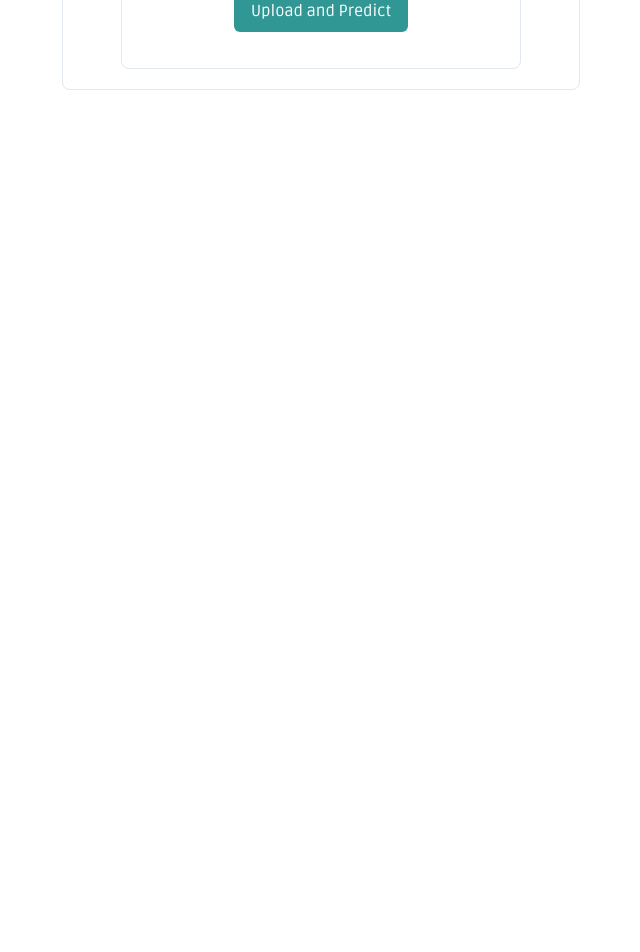
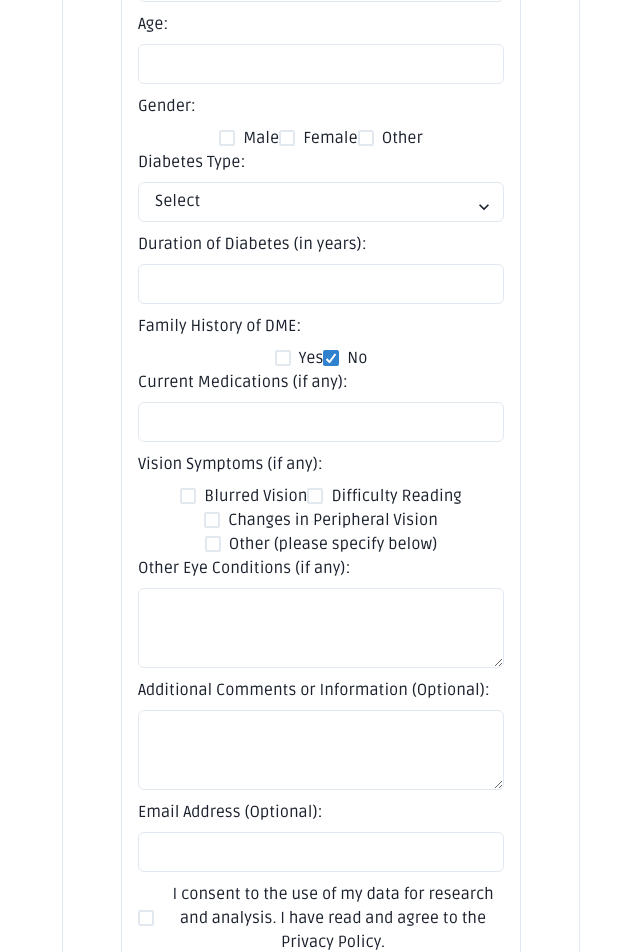
Before and after one commit to dgbkn/DME, a React (Vite) app in the folder frontend/dme_front/: page / in a window 1280 px wide. Shown: the part 1680-2632 px from the top of the page, without its empty margins (319-959 px from the left). Before the commit the page ends 1770 px from the top, so only its background shows below. Built offline with nearby package versions, Linux system fonts and the light colour scheme; a web font is replaced by a local one.

Commit message:
form made

```diff
--- a/frontend/dme_front/src/Home.jsx
+++ b/frontend/dme_front/src/Home.jsx
@@ -1,5 +1,6 @@
 import { Box, Container, Heading } from "@chakra-ui/react";
 import ImageUploadForm from "./components/ImageUploadForm";
+import DMEForm from "./components/DMEForm";
 
 function Home() {
   return (
@@ -232,7 +233,7 @@ function Home() {
           <Heading as="h1" size="xl" textAlign="center">
             Upload Image
           </Heading>
-          <ImageUploadForm />
+          <DMEForm />
         </Box>
       </Container>
     </>
--- /dev/null
+++ b/frontend/dme_front/src/components/DMEForm.jsx
@@ -0,0 +1,158 @@
+import  { useState } from 'react';
+import { Box, Button, Checkbox, FormControl, FormLabel, Input, Select, Text, Textarea, Center } from '@chakra-ui/react';
+import ImageUploadForm from './ImageUploadForm';
+
+const DMEForm = () => {
+
+    const [submitted, setSubmitted] = useState(false);
+
+
+    const [formData, setFormData] = useState({
+        name: '',
+        age: '',
+        gender: '',
+        diabetesType: '',
+        duration: '',
+        familyHistory: false,
+        medications: '',
+        visionSymptoms: [],
+        otherEyeConditions: '',
+        additionalComments: '',
+        email: '',
+        consent: false,
+    });
+
+    const handleInputChange = (e) => {
+        const { name, value, type, checked } = e.target;
+        setFormData((prevData) => ({
+            ...prevData,
+            [name]: type === 'checkbox' ? checked : value,
+        }));
+    };
+
+    const handleSubmit = (e) => {
+        e.preventDefault();
+        setSubmitted(true);
+
+        // You can handle the form submission here
+        console.log(formData);
+    };
+
+    return (
+        <>
+
+            {!submitted ? (
+                <Center>
+                    <Box p={4} borderWidth="1px" borderRadius="lg" width="400px">
+                        <form onSubmit={handleSubmit}>
+                            <FormControl>
+                                <FormLabel>Name (Optional):</FormLabel>
+                                <Input type="text" name="name" value={formData.name} onChange={handleInputChange} />
+                            </FormControl>
+
+                            <FormControl>
+                                <FormLabel>Age:</FormLabel>
+                                <Input type="number" name="age" value={formData.age} onChange={handleInputChange} />
+                            </FormControl>
+
+                            <FormControl>
+                                <FormLabel>Gender:</FormLabel>
+                                <Checkbox name="gender" value="Male" isChecked={formData.gender === 'Male'} onChange={handleInputChange}>
+                                    Male
+                                </Checkbox>
+                                <Checkbox name="gender" value="Female" isChecked={formData.gender === 'Female'} onChange={handleInputChange}>
+                                    Female
+                                </Checkbox>
+                                <Checkbox name="gender" value="Other" isChecked={formData.gender === 'Other'} onChange={handleInputChange}>
+                                    Other
+                                </Checkbox>
+                            </FormControl>
+
+                            <FormControl>
+                                <FormLabel>Diabetes Type:</FormLabel>
+                                <Select name="diabetesType" value={formData.diabetesType} onChange={handleInputChange}>
+                                    <option value="">Select</option>
+                                    <option value="Type 1">Type 1</option>
+                                    <option value="Type 2">Type 2</option>
+                                </Select>
+                            </FormControl>
+
+                            <FormControl>
+                                <FormLabel>Duration of Diabetes (in years):</FormLabel>
+                                <Input type="number" name="duration" value={formData.duration} onChange={handleInputChange} />
+                            </FormControl>
+
+                            <FormControl>
+                                <FormLabel>Family History of DME:</FormLabel>
+                                <Checkbox name="familyHistory" isChecked={formData.familyHistory} onChange={handleInputChange}>
+                                    Yes
+                                </Checkbox>
+                                <Checkbox name="familyHistory" isChecked={!formData.familyHistory} onChange={handleInputChange}>
+                                    No
+                                </Checkbox>
+                            </FormControl>
+
+                            <FormControl>
+                                <FormLabel>Current Medications (if any):</FormLabel>
+                                <Input type="text" name="medications" value={formData.medications} onChange={handleInputChange} />
+                            </FormControl>
+
+                            <FormControl>
+                                <FormLabel>Vision Symptoms (if any):</FormLabel>
+                                <Checkbox name="visionSymptoms" value="Blurred Vision" isChecked={formData.visionSymptoms.includes('Blurred Vision')} onChange={handleInputChange}>
+                                    Blurred Vision
+                                </Checkbox>
+                                <Checkbox name="visionSymptoms" value="Difficulty Reading" isChecked={formData.visionSymptoms.includes('Difficulty Reading')} onChange={handleInputChange}>
+                                    Difficulty Reading
+                                </Checkbox>
+                                <Checkbox name="visionSymptoms" value="Changes in Peripheral Vision" isChecked={formData.visionSymptoms.includes('Changes in Peripheral Vision')} onChange={handleInputChange}>
+                                    Changes in Peripheral Vision
+                                </Checkbox>
+                                <Checkbox name="visionSymptoms" value="Other" isChecked={formData.visionSymptoms.includes('Other')} onChange={handleInputChange}>
+                                    Other (please specify below)
+                                </Checkbox>
+                            </FormControl>
+
+                            {formData.visionSymptoms.includes('Other') && (
+                                <FormControl>
+                                    <FormLabel>Specify Other Vision Symptoms:</FormLabel>
+                                    <Textarea name="visionSymptomsOther" value={formData.visionSymptomsOther} onChange={handleInputChange} />
+                                </FormControl>
+                            )}
+
+                            <FormControl>
+                                <FormLabel>Other Eye Conditions (if any):</FormLabel>
+                                <Textarea name="otherEyeConditions" value={formData.otherEyeConditions} onChange={handleInputChange} />
+                            </FormControl>
+
+                            <FormControl>
+                                <FormLabel>Additional Comments or Information (Optional):</FormLabel>
+                                <Textarea name="additionalComments" value={formData.additionalComments} onChange={handleInputChange} />
+                            </FormControl>
+
+                            <FormControl>
+                                <FormLabel>Email Address (Optional):</FormLabel>
+                                <Input type="email" name="email" value={formData.email} onChange={handleInputChange} />
+                            </FormControl>
+
+                            <FormControl>
+                                <Checkbox name="consent" isChecked={formData.consent} onChange={handleInputChange}>
+                                    I consent to the use of my data for research and analysis. I have read and agree to the Privacy Policy.
+                                </Checkbox>
+                            </FormControl>
+
+                            <Button type="submit" mt={3} colorScheme="teal">
+                                Submit
+                            </Button>
+                        </form>
+                    </Box>
+                </Center>
+
+            ) : (
+                <ImageUploadForm />
+            )}
+        </>
+    );
+};
+
+export default DMEForm;
```
